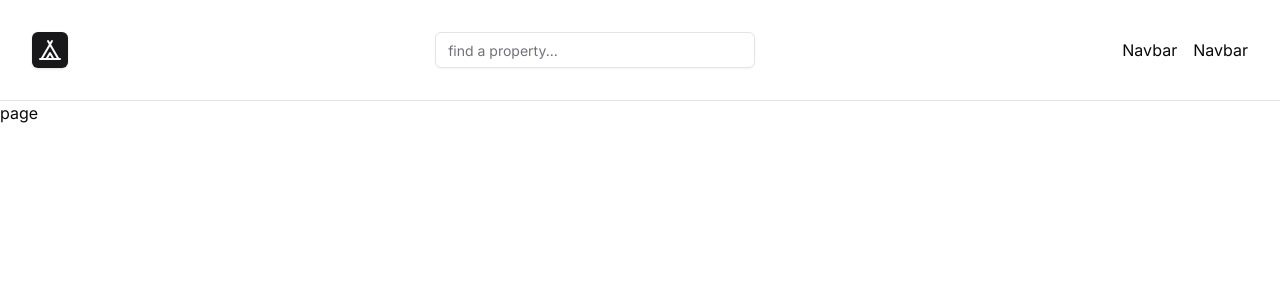
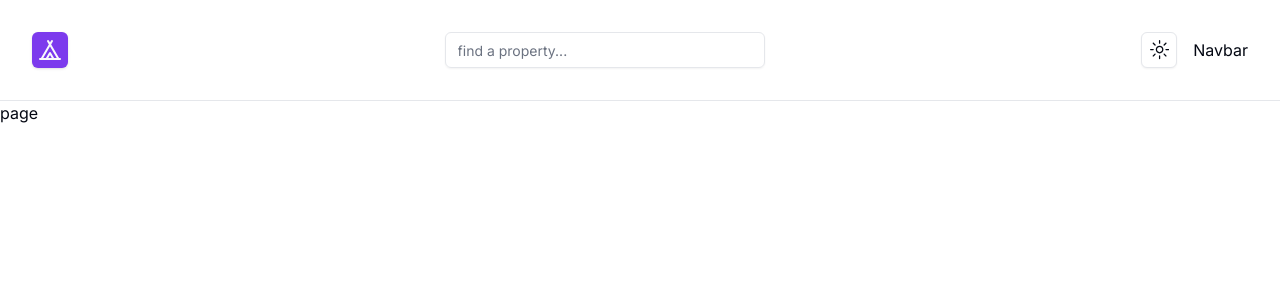
Before and after one commit to ross102/temp-travel-app, a Next.js app: page / in a window 1280 px wide. Shown: the top 300 px of the page. Built offline with nearby package versions, Linux system fonts and the light colour scheme.

Commit message:
added darkmode

```diff
--- a/app/globals.css
+++ b/app/globals.css
@@ -9,27 +9,28 @@
    }
 }
 
+
 @layer base {
   :root {
     --background: 0 0% 100%;
-    --foreground: 240 10% 3.9%;
+    --foreground: 224 71.4% 4.1%;
     --card: 0 0% 100%;
-    --card-foreground: 240 10% 3.9%;
+    --card-foreground: 224 71.4% 4.1%;
     --popover: 0 0% 100%;
-    --popover-foreground: 240 10% 3.9%;
-    --primary: 240 5.9% 10%;
-    --primary-foreground: 0 0% 98%;
-    --secondary: 240 4.8% 95.9%;
-    --secondary-foreground: 240 5.9% 10%;
-    --muted: 240 4.8% 95.9%;
-    --muted-foreground: 240 3.8% 46.1%;
-    --accent: 240 4.8% 95.9%;
-    --accent-foreground: 240 5.9% 10%;
+    --popover-foreground: 224 71.4% 4.1%;
+    --primary: 262.1 83.3% 57.8%;
+    --primary-foreground: 210 20% 98%;
+    --secondary: 220 14.3% 95.9%;
+    --secondary-foreground: 220.9 39.3% 11%;
+    --muted: 220 14.3% 95.9%;
+    --muted-foreground: 220 8.9% 46.1%;
+    --accent: 220 14.3% 95.9%;
+    --accent-foreground: 220.9 39.3% 11%;
     --destructive: 0 84.2% 60.2%;
-    --destructive-foreground: 0 0% 98%;
-    --border: 240 5.9% 90%;
-    --input: 240 5.9% 90%;
-    --ring: 240 10% 3.9%;
+    --destructive-foreground: 210 20% 98%;
+    --border: 220 13% 91%;
+    --input: 220 13% 91%;
+    --ring: 262.1 83.3% 57.8%;
     --radius: 0.5rem;
     --chart-1: 12 76% 61%;
     --chart-2: 173 58% 39%;
@@ -39,25 +40,25 @@
   }
 
   .dark {
-    --background: 240 10% 3.9%;
-    --foreground: 0 0% 98%;
-    --card: 240 10% 3.9%;
-    --card-foreground: 0 0% 98%;
-    --popover: 240 10% 3.9%;
-    --popover-foreground: 0 0% 98%;
-    --primary: 0 0% 98%;
-    --primary-foreground: 240 5.9% 10%;
-    --secondary: 240 3.7% 15.9%;
-    --secondary-foreground: 0 0% 98%;
-    --muted: 240 3.7% 15.9%;
-    --muted-foreground: 240 5% 64.9%;
-    --accent: 240 3.7% 15.9%;
-    --accent-foreground: 0 0% 98%;
+    --background: 224 71.4% 4.1%;
+    --foreground: 210 20% 98%;
+    --card: 224 71.4% 4.1%;
+    --card-foreground: 210 20% 98%;
+    --popover: 224 71.4% 4.1%;
+    --popover-foreground: 210 20% 98%;
+    --primary: 263.4 70% 50.4%;
+    --primary-foreground: 210 20% 98%;
+    --secondary: 215 27.9% 16.9%;
+    --secondary-foreground: 210 20% 98%;
+    --muted: 215 27.9% 16.9%;
+    --muted-foreground: 217.9 10.6% 64.9%;
+    --accent: 215 27.9% 16.9%;
+    --accent-foreground: 210 20% 98%;
     --destructive: 0 62.8% 30.6%;
-    --destructive-foreground: 0 0% 98%;
-    --border: 240 3.7% 15.9%;
-    --input: 240 3.7% 15.9%;
-    --ring: 240 4.9% 83.9%;
+    --destructive-foreground: 210 20% 98%;
+    --border: 215 27.9% 16.9%;
+    --input: 215 27.9% 16.9%;
+    --ring: 263.4 70% 50.4%;
     --chart-1: 220 70% 50%;
     --chart-2: 160 60% 45%;
     --chart-3: 30 80% 55%;
@@ -65,6 +66,7 @@
     --chart-5: 340 75% 55%;
   }
 }
+
 
 @layer base {
   * {
--- a/app/layout.tsx
+++ b/app/layout.tsx
@@ -1,5 +1,6 @@
 import type { Metadata } from "next";
 import { Inter } from "next/font/google";
+import Providers from './providers';
 import Navbar from "@/components/navbar/Navbar";
 import "./globals.css";
 
@@ -19,8 +20,10 @@
     <html lang="en" suppressHydrationWarning>
 
       <body className={inter.className}>
+      <Providers>
       <Navbar />
        <main> {children}</main>
+       </Providers>
         </body>
     </html>
   );
--- /dev/null
+++ b/app/providers.tsx
@@ -0,0 +1,16 @@
+'use client';
+import { ThemeProvider } from './theme-provider';
+
+function Providers({ children }: { children: React.ReactNode }) {
+  return (
+    <ThemeProvider
+      attribute='class'
+      defaultTheme='system'
+      enableSystem
+      disableTransitionOnChange
+    >
+      {children}
+    </ThemeProvider>
+  );
+}
+export default Providers;
--- /dev/null
+++ b/app/theme-provider.tsx
@@ -0,0 +1,9 @@
+'use client';
+
+import * as React from 'react';
+import { ThemeProvider as NextThemesProvider } from 'next-themes';
+import { type ThemeProviderProps } from 'next-themes/dist/types';
+
+export function ThemeProvider({ children, ...props }: ThemeProviderProps) {
+  return <NextThemesProvider {...props}>{children}</NextThemesProvider>;
+}
--- a/components/navbar/DarkMode.tsx
+++ b/components/navbar/DarkMode.tsx
@@ -1,7 +1,40 @@
-function DarkMode() {
-    return (
-      <div>Navbar</div>
-    )
-  }
+'use client';
 
-  export default DarkMode
+import * as React from 'react';
+import { MoonIcon, SunIcon } from '@radix-ui/react-icons';
+import { useTheme } from 'next-themes';
+
+import { Button } from '@/components/ui/button';
+import {
+  DropdownMenu,
+  DropdownMenuContent,
+  DropdownMenuItem,
+  DropdownMenuTrigger,
+} from '@/components/ui/dropdown-menu';
+
+export default function ModeToggle() {
+  const { setTheme } = useTheme();
+
+  return (
+    <DropdownMenu>
+      <DropdownMenuTrigger asChild>
+        <Button variant='outline' size='icon'>
+          <SunIcon className='h-[1.2rem] w-[1.2rem] rotate-0 scale-100 transition-all dark:-rotate-90 dark:scale-0' />
+          <MoonIcon className='absolute h-[1.2rem] w-[1.2rem] rotate-90 scale-0 transition-all dark:rotate-0 dark:scale-100' />
+          <span className='sr-only'>Toggle theme</span>
+        </Button>
+      </DropdownMenuTrigger>
+      <DropdownMenuContent align='end'>
+        <DropdownMenuItem onClick={() => setTheme('light')}>
+          Light
+        </DropdownMenuItem>
+        <DropdownMenuItem onClick={() => setTheme('dark')}>
+          Dark
+        </DropdownMenuItem>
+        <DropdownMenuItem onClick={() => setTheme('system')}>
+          System
+        </DropdownMenuItem>
+      </DropdownMenuContent>
+    </DropdownMenu>
+  );
+}
--- a/package.json
+++ b/package.json
@@ -23,6 +23,7 @@
     "clsx": "^2.1.1",
     "date-fns": "^3.6.0",
     "next": "14.2.5",
+    "next-themes": "^0.3.0",
     "react": "^18",
     "react-day-picker": "^8.10.1",
     "react-dom": "^18",
```
Also changed, not shown: 1 other file (tests, documents, lock files or other folders).
